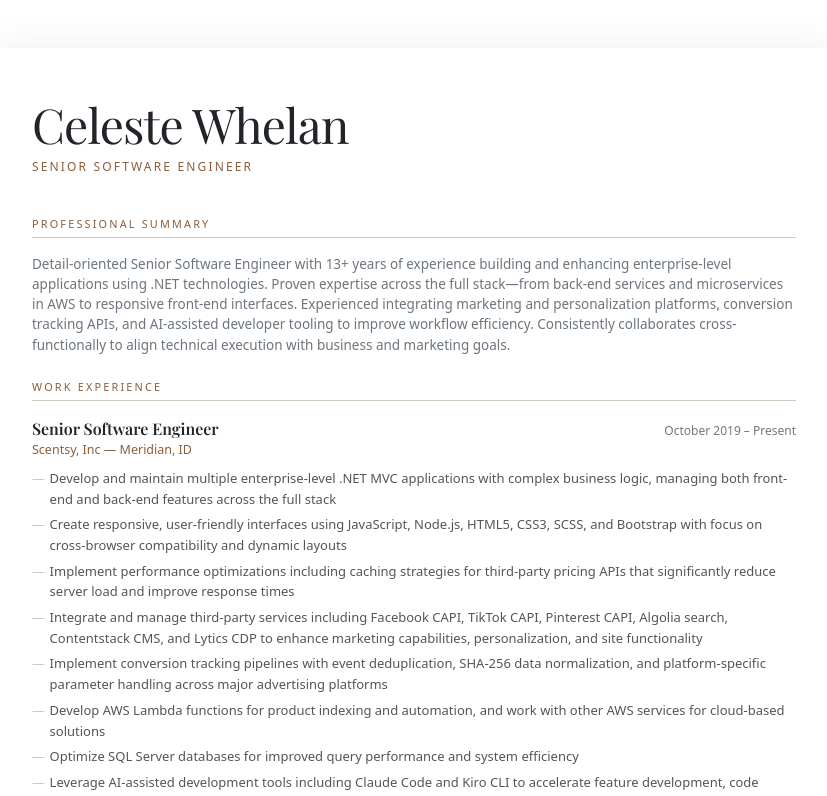
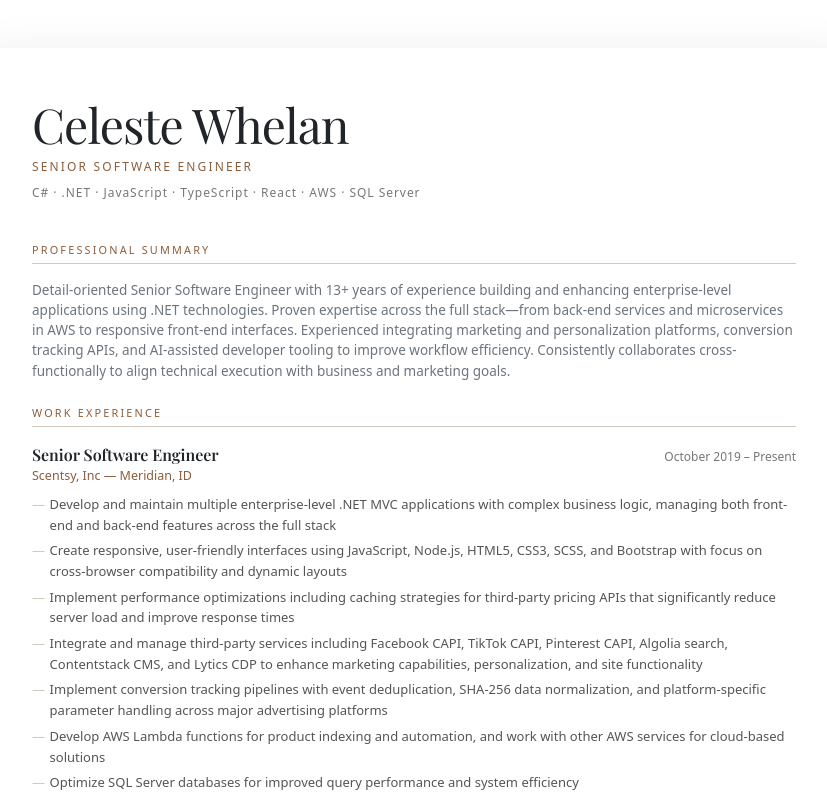
Before and after one commit to clestbest/resume-site, a React (Vite) app: page / in a window 1280 px wide. Shown: the top 796 px of the page, without its empty margins (226-1053 px from the left). Built offline with nearby package versions, Linux system fonts and the light colour scheme.

Commit message:
Added summary blurb

```diff
--- a/src/components/Resume.tsx
+++ b/src/components/Resume.tsx
@@ -5,6 +5,17 @@ export const Resume = () => {
       <header className="pb-3 mb-4">
         <h1 className="display-5 mb-1">Celeste Whelan</h1>
         <div className="subtitle">Senior Software Engineer</div>
+        <div
+          className="mt-2"
+          style={{
+            fontSize: "12px",
+            letterSpacing: "0.08em",
+            color: "#777",
+          }}
+        >
+          C# &middot; .NET &middot; JavaScript &middot; TypeScript &middot;
+          React &middot; AWS &middot; SQL Server
+        </div>
       </header>
       {/* Summary */}
       <section className="mb-4">
```
